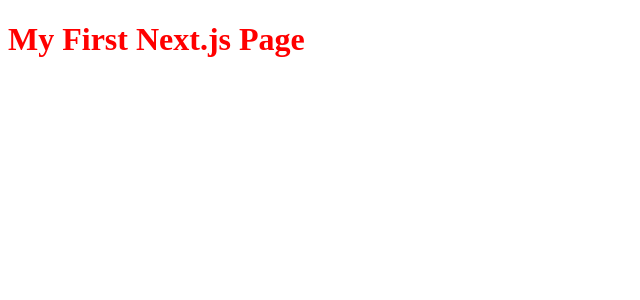
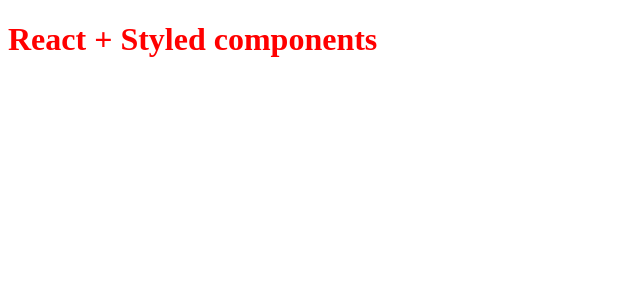
Before and after one commit to Uncle-Bens/nextjs-react-styledcomponents, a Next.js app: page / in a window 1280 px wide. Shown: the top 300 px of the page, without its empty margins (0-640 px from the left). Built offline with nearby package versions, Linux system fonts and the light colour scheme.

Commit message:
add titles to pages

```diff
--- a/pages/fetch/page.jsx
+++ b/pages/fetch/page.jsx
@@ -28,6 +28,7 @@
       <header>
         <h1>List of users</h1>
       </header>
+      <h3>React with async fetching data</h3>
       {!error && loading && <div>Loading data...</div>}
       {error && <div>There was an error.</div>}
       {!error && users && (
--- a/pages/index.js
+++ b/pages/index.js
@@ -2,7 +2,7 @@
 
 export default () => (
   <div>
-    <Title>My First Next.js Page</Title>
+    <Title>React + Styled components</Title>
   </div>
 );
 
--- a/pages/server-side/page.jsx
+++ b/pages/server-side/page.jsx
@@ -17,6 +17,7 @@
       <header>
         <h1>List of users</h1>
       </header>
+      <h3>Server-side Rendering, the page HTML is generated on each request.</h3>
       {error && <div>There was an error.</div>}
       {!error && users && (
         <table>
--- a/pages/static-props/page.jsx
+++ b/pages/static-props/page.jsx
@@ -29,7 +29,7 @@
         <h1>List of users</h1>
       </header>
       <h2>id: {randomId}</h2>
-      <p>With getStaticProps you don't have to stop relying on dynamic content, as static content can also be dynamic. Incremental Static Regeneration allows you to update existing pages by re-rendering them in the background as traffic comes in.</p>
+      <h3>With getStaticProps you don't have to stop relying on dynamic content, as static content can also be dynamic. Incremental Static Regeneration allows you to update existing pages by re-rendering them in the background as traffic comes in.</h3>
       {error && <div>There was an error.</div>}
       {!error && users && (
         <table>
```
